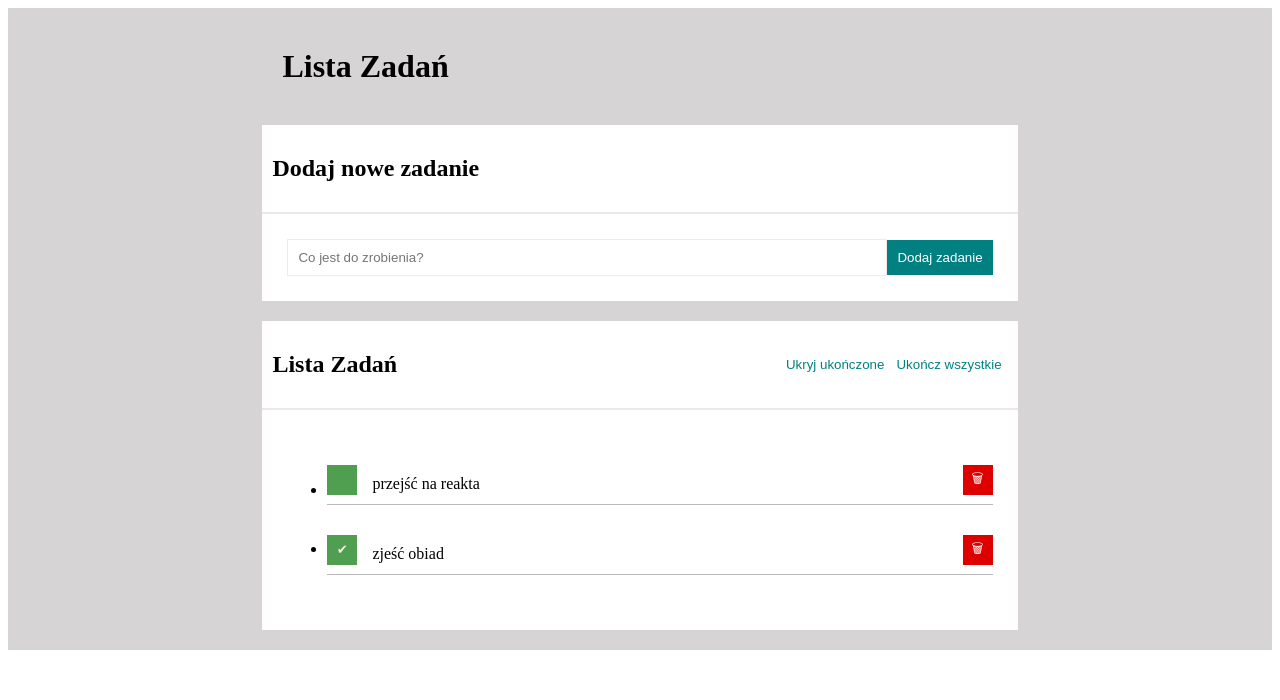
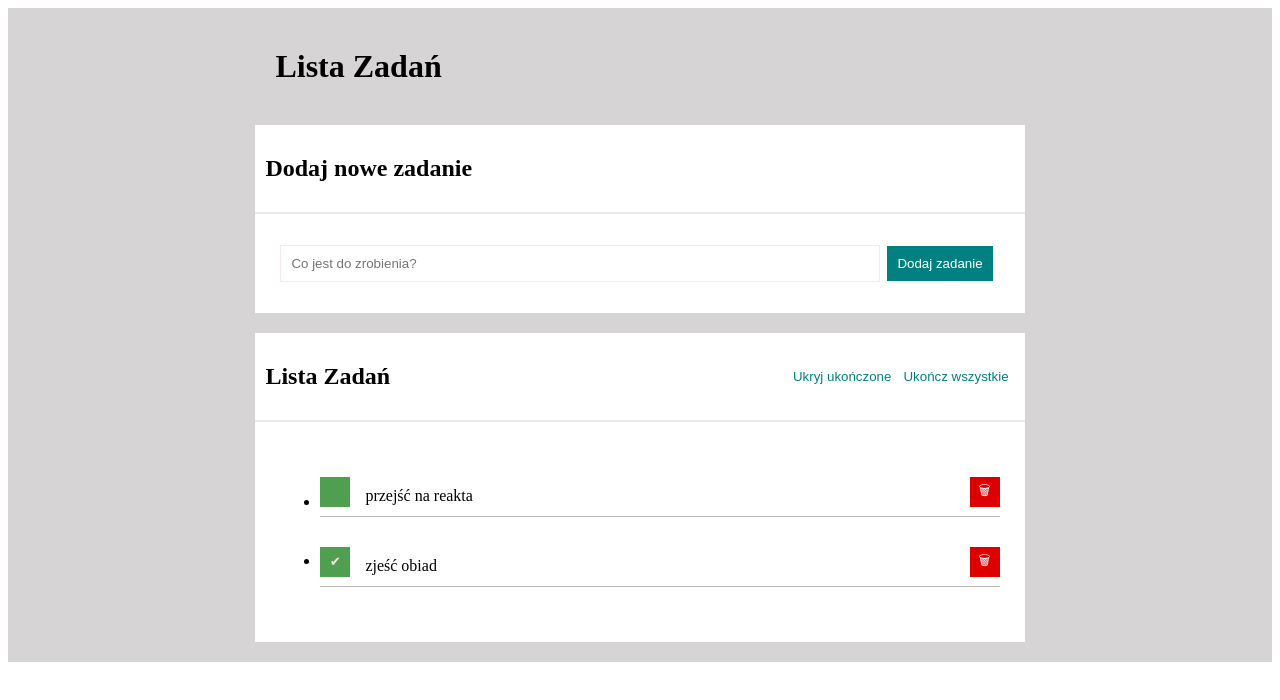
Before and after one commit to AlinaApaydin/todo-list-react, a React (Create React App) app: page / in a window 1280 px wide. Shown: the top 700 px of the page. Built offline with nearby package versions, Linux system fonts and the light colour scheme.

Commit message:
padding added

```diff
--- a/src/Form/style.css
+++ b/src/Form/style.css
@@ -16,6 +16,7 @@ html {
     padding: 10px;
     border: none;
     transition: 1s;
+    margin: 7px;
 
 }
 
```
